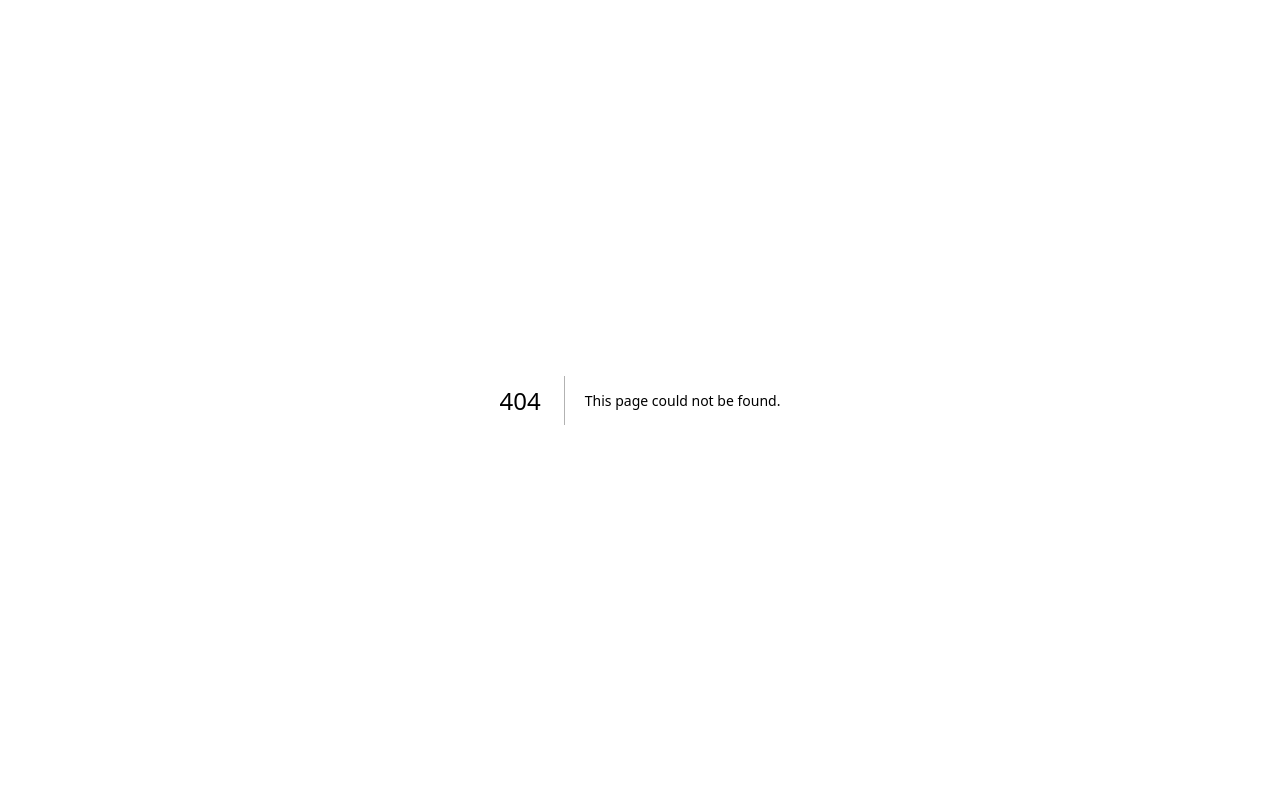
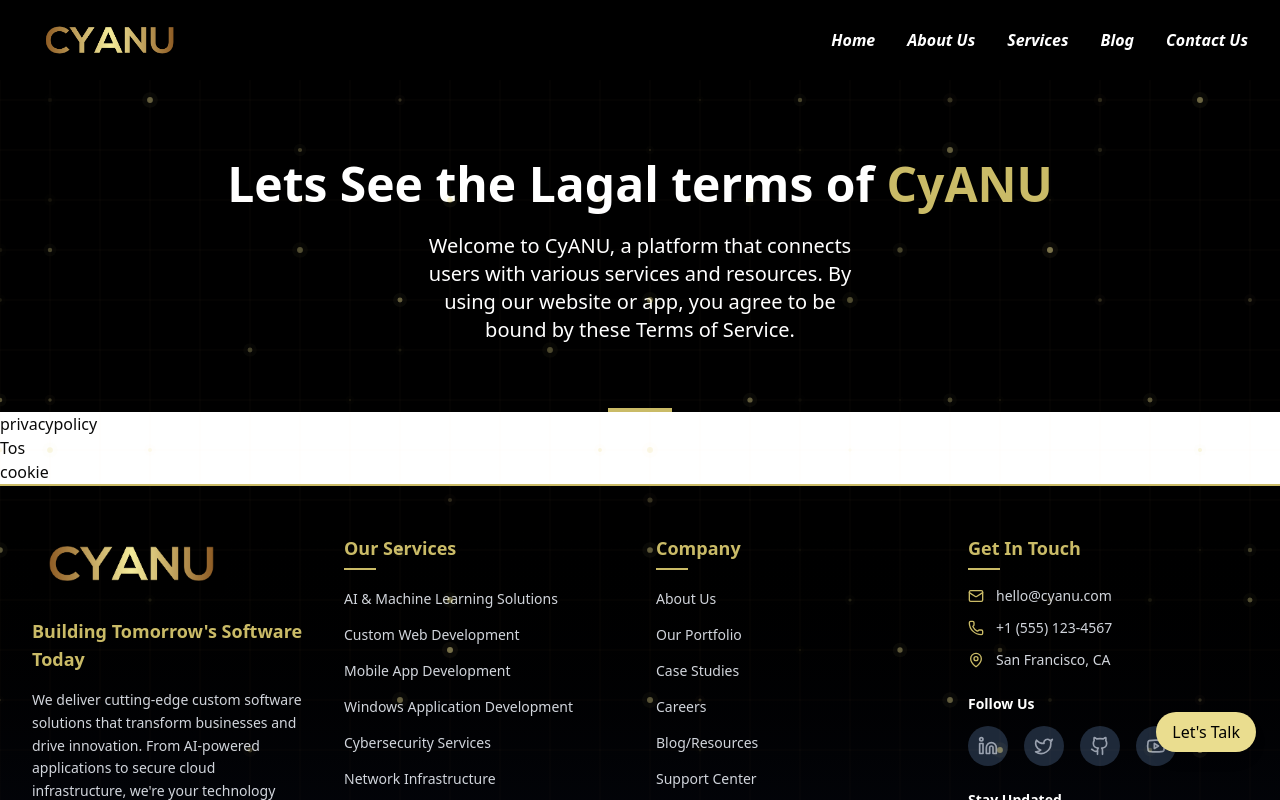
Before and after one commit to SirAlexGBE/cyanu, a Next.js app: page /legal in a window 1280 px wide. Before the commit this address had no page. Shown: the top 800 px of the page. Built offline with nearby package versions, Linux system fonts and the light colour scheme.

Commit message:
legal page made

```diff
--- /dev/null
+++ b/src/app/(users)/legal/page.js
@@ -0,0 +1,16 @@
+import Cookie from "@/app/Components/UI/Legal/cookie";
+import LegalHeroSection from "@/app/Components/UI/Legal/legalhero";
+import Privacypolicy from "@/app/Components/UI/Legal/privacypolicy";
+import Tos from "@/app/Components/UI/Legal/tos";
+import React from "react";
+
+export default function Legal() {
+  return (
+    <>
+      <LegalHeroSection />
+      <Privacypolicy />
+      <Tos />
+      <Cookie />
+    </>
+  );
+}
--- /dev/null
+++ b/src/app/Components/UI/Legal/cookie.jsx
@@ -0,0 +1,5 @@
+import React from "react";
+
+export default function Cookie() {
+  return <div>cookie</div>;
+}
--- /dev/null
+++ b/src/app/Components/UI/Legal/legalhero.jsx
@@ -0,0 +1,23 @@
+import React from "react";
+import AnimatedGridBackground from "@/app/Components/UI/Home/HeroInteractiveElement/AnimatedGridBackground";
+
+const LegalHeroSection = () => {
+  return (
+    <section className="bg-black text-white  ">
+      <AnimatedGridBackground />
+      <div className="container mx-auto px-4 text-center pt-20">
+        <h1 className="text-4xl md:text-5xl font-bold mb-6">
+          Lets See the Lagal terms of <span className="text-[#cabb67]">CyANU</span>
+        </h1>
+        <p className="text-lg md:text-xl max-w-md mx-auto mb-8">
+          Welcome to CyANU, a platform that connects users with various services and resources. By using our website or app, you agree to be bound by these Terms of Service.
+        </p>
+        <div className="mt-16">
+          <span className="block w-16 h-1 bg-[#cabb67] mx-auto"></span>
+        </div>
+      </div>
+    </section>
+  );
+};
+
+export default LegalHeroSection;
--- /dev/null
+++ b/src/app/Components/UI/Legal/privacypolicy.jsx
@@ -0,0 +1,5 @@
+import React from "react";
+
+export default function Privacypolicy() {
+  return <div>privacypolicy</div>;
+}
--- /dev/null
+++ b/src/app/Components/UI/Legal/tos.jsx
@@ -0,0 +1,5 @@
+import React from "react";
+
+export default function Tos() {
+  return <div>Tos</div>;
+}
```
